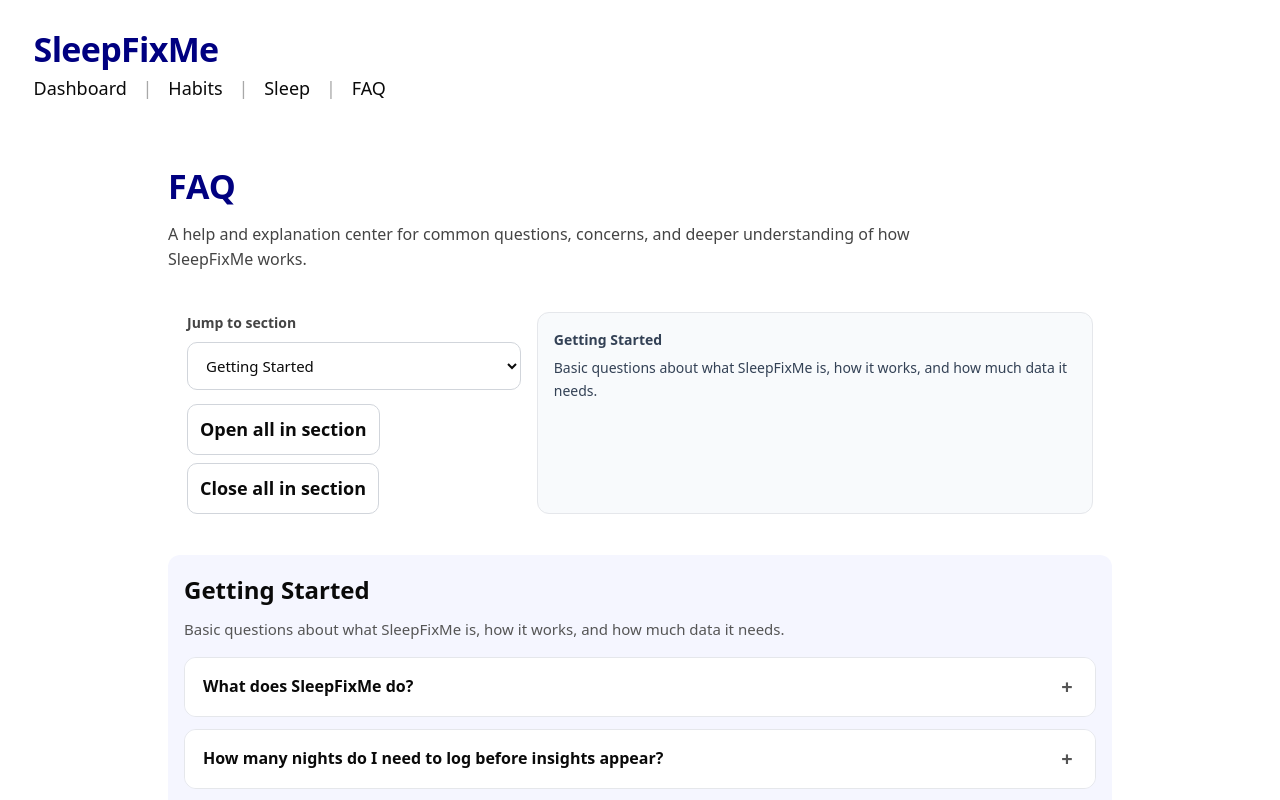
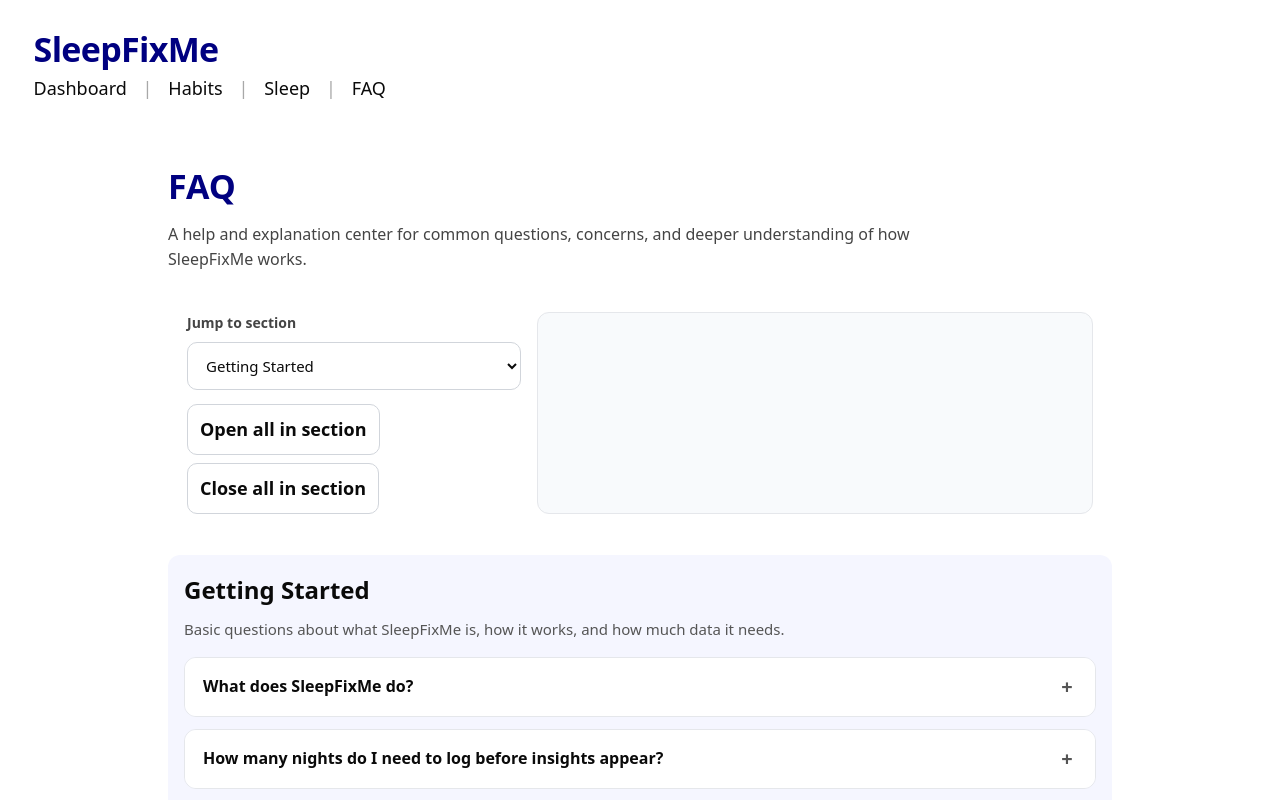
Before and after one commit to jlnalexander5-sudo/sleepfix-app, a Next.js app: page /protected/faq in a window 1280 px wide. Shown: the top 800 px of the page. Built offline with nearby package versions, Linux system fonts and the light colour scheme.

Commit message:
Update page.tsx

```diff
--- a/app/protected/faq/page.tsx
+++ b/app/protected/faq/page.tsx
@@ -748,11 +748,7 @@ export default function FAQPage() {
             lineHeight: 1.6,
           }}
         >
-          <div style={{ fontWeight: 800, marginBottom: 6 }}>{currentSection.title}</div>
-          <div>
-            {currentSection.intro ??
-              "Use the dropdown to move through the FAQ and expand any question you want to explore."}
-          </div>
+
         </div>
       </div>
 
```
